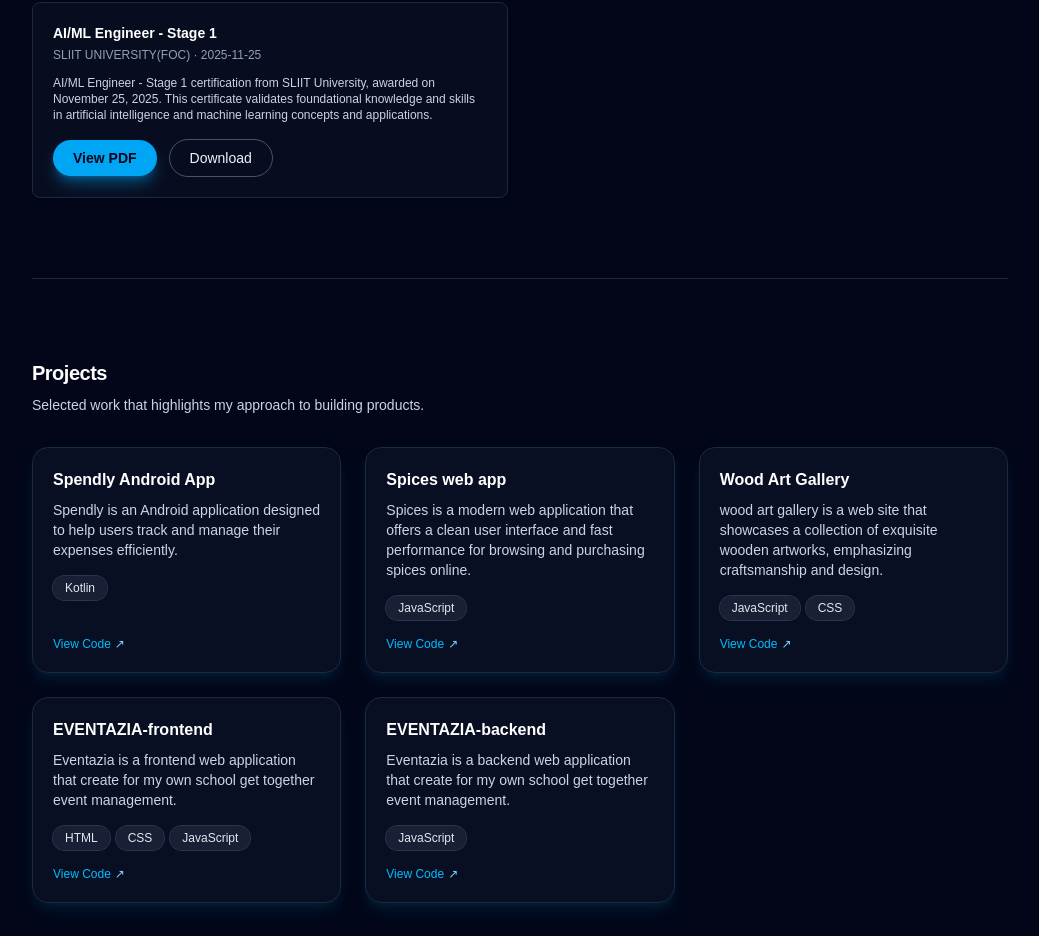
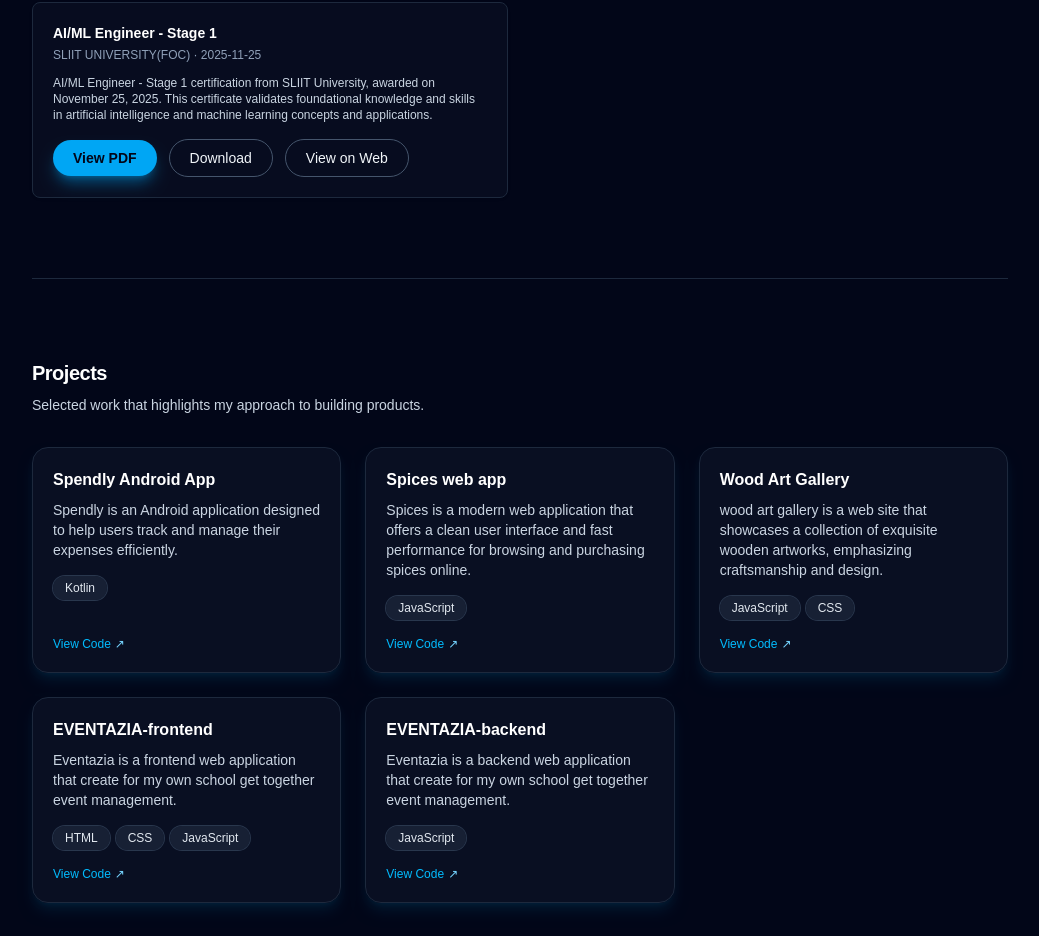
Before and after one commit to ANWedage/My-portfolio, a Next.js app: page / in a window 1280 px wide. Shown: the part 1257-2193 px from the top of the page, without its empty margins (120-1159 px from the left). Built offline with nearby package versions, Linux system fonts and the light colour scheme.

Commit message:
add web link of my certificate

```diff
--- a/app/components/CertificatesSection.tsx
+++ b/app/components/CertificatesSection.tsx
@@ -42,6 +42,14 @@ export function CertificatesSection() {
             >
               Download
             </a>
+            <a
+              href="https://code.sliit.org/certificates/tbtgfcme4c"
+              target="_blank"
+              rel="noreferrer"
+              className="ghost-btn px-3 py-1 text-[0.7rem]"
+            >
+              View on Web
+            </a>
           </div>
         </article>
       </div>
```
